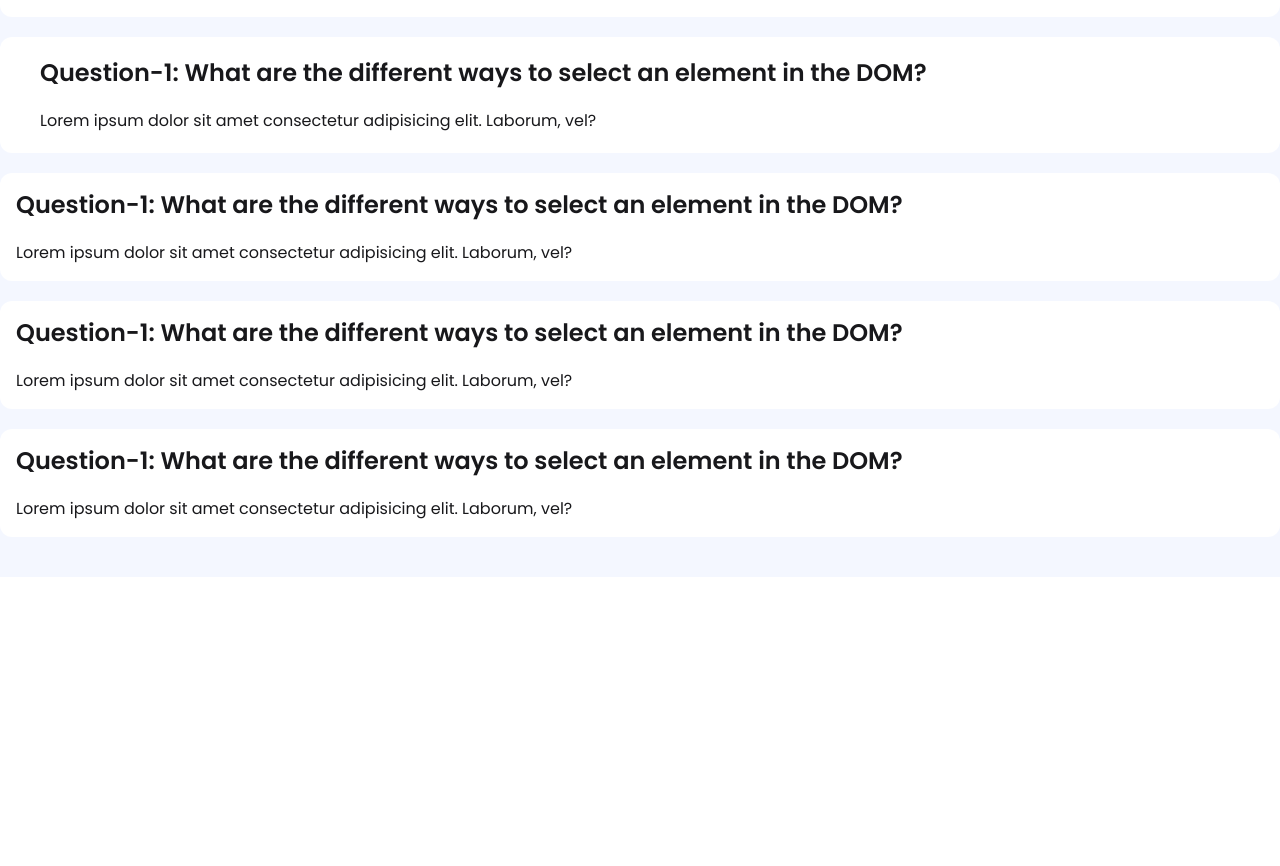
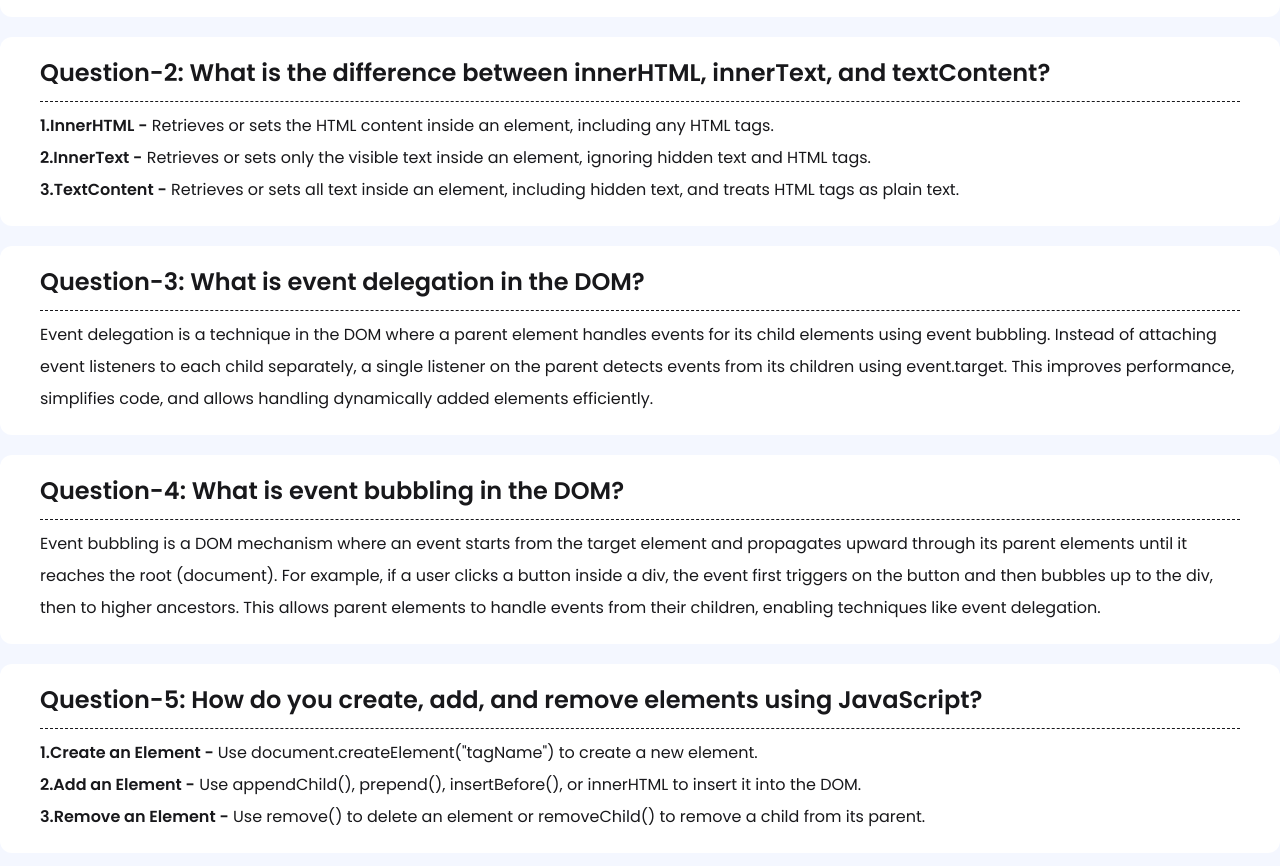
Before and after one commit to ramjan88/05.Assignment-Dev-Board, a plain HTML site: page blog.html in a window 1280 px wide. Shown: the part 488-1354 px from the top of the page. Before the commit the page ends 1065 px from the top, so only its background shows below. Drawn offline with nearby package versions, Linux system fonts and the light colour scheme.

Commit message:
added blog site

```diff
--- a/blog.html
+++ b/blog.html
@@ -88,46 +88,65 @@
         </div>
         <!-- question 2 -->
         <div class="bg-white py-5 px-10 rounded-xl space-y-2">
-          <h1 class="text-2xl font-semibold pb-3">
-            Question-1: What are the different ways to select an element in the
-            DOM?
+          <h1 class="text-2xl font-semibold pb-3 border-b-1 border-dashed">
+            Question-2: What is the difference between innerHTML, innerText, and
+            textContent?
           </h1>
-          <p>
-            Lorem ipsum dolor sit amet consectetur adipisicing elit. Laborum,
-            vel?
+          <p class="leading-8">
+            <span class="font-semibold">1.InnerHTML -</span> Retrieves or sets
+            the HTML content inside an element, including any HTML tags. <br />
+            <span class="font-semibold">2.InnerText -</span> Retrieves or sets
+            only the visible text inside an element, ignoring hidden text and
+            HTML tags. <br />
+            <span class="font-semibold">3.TextContent -</span> Retrieves or sets
+            all text inside an element, including hidden text, and treats HTML
+            tags as plain text. <br />
           </p>
         </div>
         <!-- question 3 -->
-        <div class="bg-white p-4 rounded-xl space-y-2">
-          <h1 class="text-2xl font-semibold pb-3">
-            Question-1: What are the different ways to select an element in the
-            DOM?
+        <div class="bg-white py-5 px-10 rounded-xl space-y-2">
+          <h1 class="text-2xl font-semibold pb-3 border-b-1 border-dashed">
+            Question-3: What is event delegation in the DOM?
           </h1>
-          <p>
-            Lorem ipsum dolor sit amet consectetur adipisicing elit. Laborum,
-            vel?
+          <p class="leading-8">
+            Event delegation is a technique in the DOM where a parent element
+            handles events for its child elements using event bubbling. Instead
+            of attaching event listeners to each child separately, a single
+            listener on the parent detects events from its children using
+            event.target. This improves performance, simplifies code, and allows
+            handling dynamically added elements efficiently.
           </p>
         </div>
         <!-- question 4 -->
-        <div class="bg-white p-4 rounded-xl space-y-2">
-          <h1 class="text-2xl font-semibold pb-3">
-            Question-1: What are the different ways to select an element in the
-            DOM?
+        <div class="bg-white py-5 px-10 rounded-xl space-y-2">
+          <h1 class="text-2xl font-semibold pb-3 border-b-1 border-dashed">
+            Question-4: What is event bubbling in the DOM?
           </h1>
-          <p>
-            Lorem ipsum dolor sit amet consectetur adipisicing elit. Laborum,
-            vel?
+          <p class="leading-8">
+            Event bubbling is a DOM mechanism where an event starts from the
+            target element and propagates upward through its parent elements
+            until it reaches the root (document). For example, if a user clicks
+            a button inside a div, the event first triggers on the button and
+            then bubbles up to the div, then to higher ancestors. This allows
+            parent elements to handle events from their children, enabling
+            techniques like event delegation.
           </p>
         </div>
         <!-- question 5 -->
-        <div class="bg-white p-4 rounded-xl space-y-2">
-          <h1 class="text-2xl font-semibold pb-3">
-            Question-1: What are the different ways to select an element in the
-            DOM?
+        <div class="bg-white py-5 px-10 rounded-xl space-y-2">
+          <h1 class="text-2xl font-semibold pb-3 border-b-1 border-dashed">
+            Question-5: How do you create, add, and remove elements using
+            JavaScript?
           </h1>
-          <p>
-            Lorem ipsum dolor sit amet consectetur adipisicing elit. Laborum,
-            vel?
+          <p class="leading-8">
+            <span class="font-semibold">1.Create an Element - </span>Use
+            document.createElement("tagName") to create a new element. <br />
+            <span class="font-semibold">2.Add an Element -</span> Use
+            appendChild(), prepend(), insertBefore(), or innerHTML to insert it
+            into the DOM. <br />
+            <span class="font-semibold">3.Remove an Element -</span> Use
+            remove() to delete an element or removeChild() to remove a child
+            from its parent. <br />
           </p>
         </div>
       </div>
```
